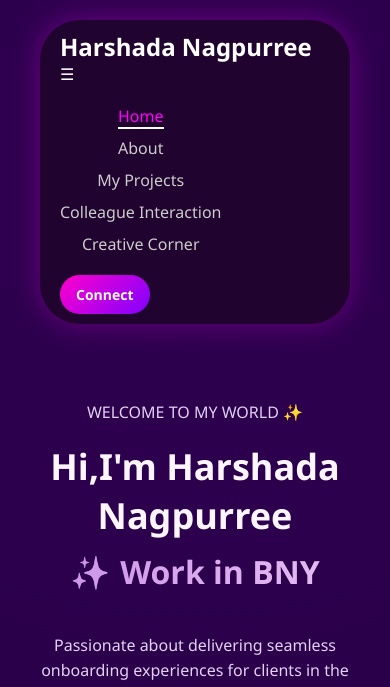
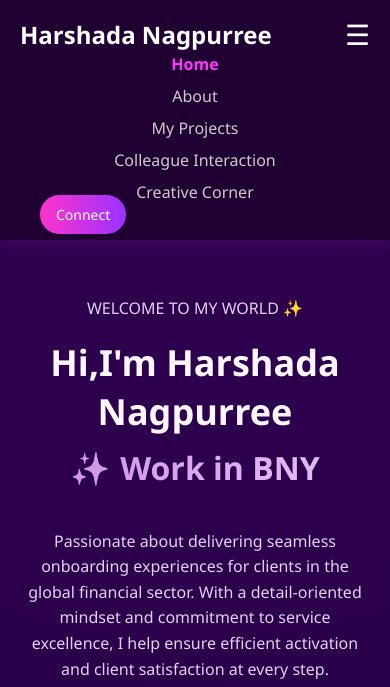
Before and after one commit to harrshadabendee/mywebsite, a plain HTML site: page index.html in a window 390 px wide. Shown: the top 687 px of the page. Drawn offline with nearby package versions, Linux system fonts and the light colour scheme; no server answers.

Commit message:
Update styles.css

```diff
--- a/styles.css
+++ b/styles.css
@@ -1,86 +1,92 @@
-body {
-  margin: 0;
-  font-family: 'Inter', sans-serif;
-  background: linear-gradient(to bottom right, #1e0030, #3b005d);
-  color: white;
+/* Ensure default layout works on desktop */
+nav {
+  background-color: #200032;
+  position: sticky;
+  top: 0;
+  z-index: 999;
+  padding: 15px 20px;
+  box-shadow: 0 0 20px rgba(180, 85, 255, 0.2);
 }
 
-header {
-  padding: 20px 40px;
-}
-
-nav {
-
-
-
+.nav-container {
   display: flex;
   justify-content: space-between;
   align-items: center;
-  background-color: #20032e;
-  padding: 10px 20px;
-  color: white;
-  position: sticky;
-  top: 0;
-  z-index: 1000;
-  border-radius: 40px;
-  box-shadow: 0 0 30px rgba(255, 0, 255, 0.3);
-
-
-
-
-
-
-
 }
 
 .logo {
-
-
-
-  font-size: 1.5rem;
+  font-size: 24px;
   font-weight: bold;
+  color: #fff;
 }
 
+.menu-toggle {
+  display: none;
+  font-size: 28px;
+  color: #fff;
+  cursor: pointer;
+}
+
+/* Desktop nav */
 .nav-links {
-
-
-
-
   list-style: none;
   display: flex;
-  gap: 20px;
-  margin: 0;
-  padding: 0;
+  gap: 30px;
 }
 
 .nav-links li a {
-  text-decoration: none;
   color: #ccc;
-  font-weight: 500;
-
-
-
-
-}
-
-.nav-links li a.active,
-.nav-links li a:hover {
-  color: #f0f;
-  border-bottom: 2px solid white;
-
-
   text-decoration: none;
   font-weight: 500;
 }
 
-.btn-contact {
-  background: linear-gradient(135deg, #ff00cc, #8000ff);
-  padding: 10px 20px;
-  border-radius: 20px;
-  color: white;
-  text-decoration: none;
+.nav-links li a.active {
+  color: #ff33ff;
   font-weight: bold;
 }
+
+.btn-contact {
+  background: linear-gradient(to right, #ff33cc, #9933ff);
+  padding: 10px 18px;
+  color: white;
+  border-radius: 30px;
+  text-decoration: none;
+  font-weight: 500;
+  margin-left: 20px;
+}
+
+/* Responsive for Mobile */
+@media (max-width: 768px) {
+  .menu-toggle {
+    display: block;
+  }
+
+  .mobile-menu {
+    display: none;
+    flex-direction: column;
+    background-color: #200032;
+    width: 100%;
+    padding: 15px;
+    border-radius: 12px;
+  }
+
+  .mobile-menu.show {
+    display: flex;
+  }
+
+  .nav-links {
+    flex-direction: column;
+    gap: 15px;
+    margin: 0;
+    padding: 0;
+  }
+
+  .btn-contact {
+    margin-top: 10px;
+  }
+}
+
+
 
 .hero {
   display: flex;
```
